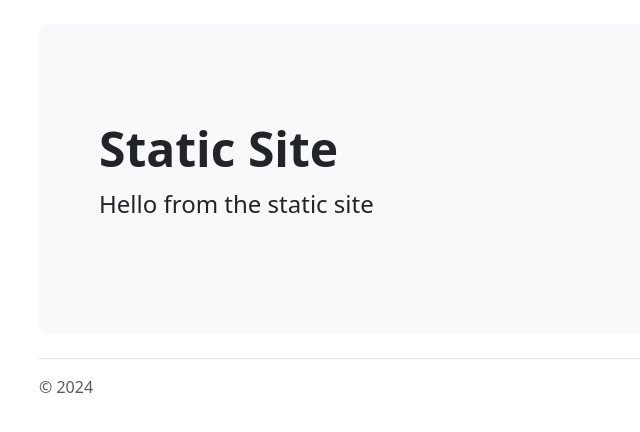
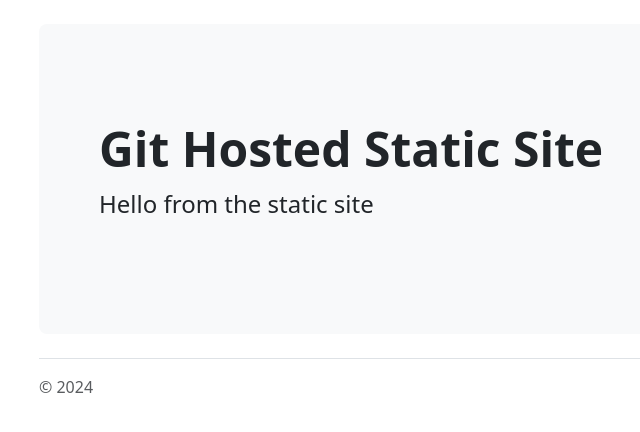
Before and after one commit to russau/static-site, a plain HTML site: page index.html in a window 1280 px wide. Shown: the whole page, without its empty margins (43-683 px from the left). Drawn offline with Linux system fonts and the light colour scheme.

Commit message:
Update index.html

```diff
--- a/index.html
+++ b/index.html
@@ -77,7 +77,7 @@
 
     <div class="p-5 mb-4 bg-light rounded-3">
       <div class="container-fluid py-5">
-        <h1 class="display-5 fw-bold">Static Site</h1>
+        <h1 class="display-5 fw-bold">Git Hosted Static Site</h1>
         <p class="col-md-8 fs-4">
         Hello from the static site
         </p>
```
